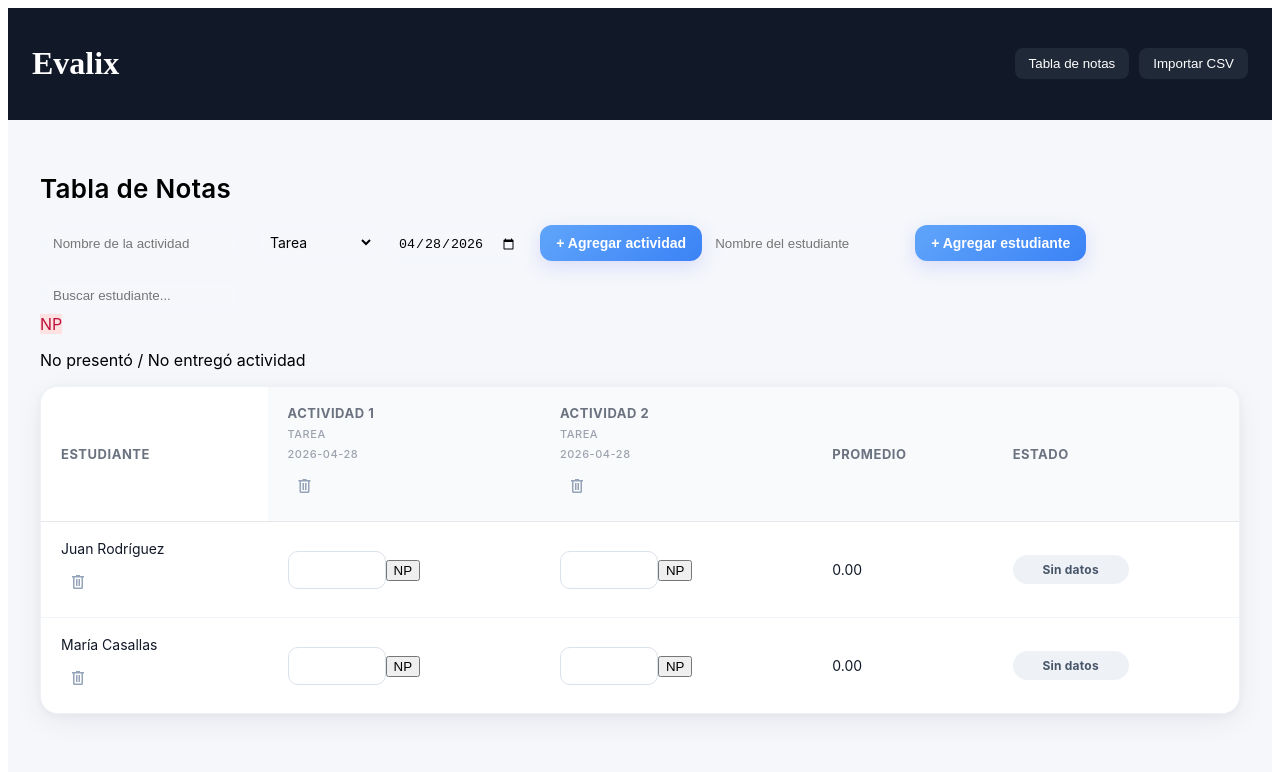
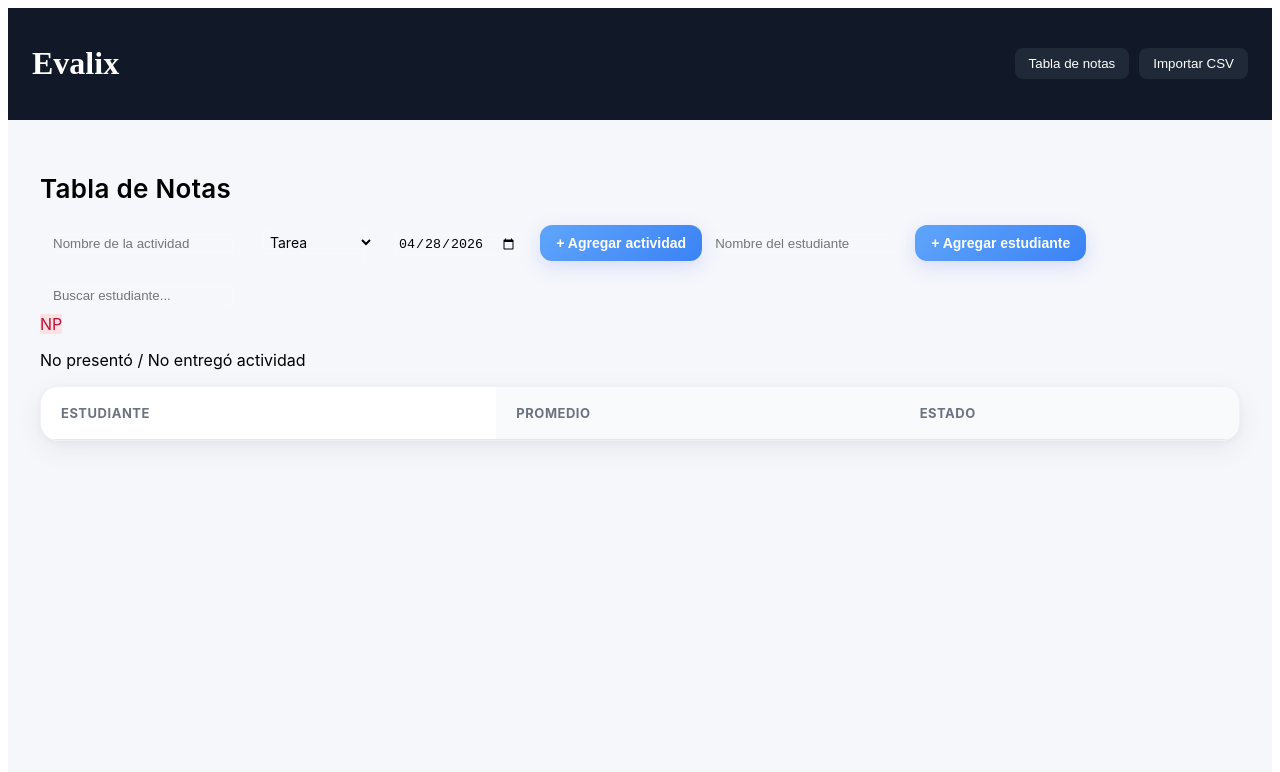
Before and after one commit to Frixix/Evalix, a React (Vite) app: page / in a window 1280 px wide. Shown: the top 772 px of the page. Built offline with nearby package versions, Linux system fonts and the light colour scheme.

Commit message:
Refactor : eliminar mocks locales y preparar estados para cargar desde supabase

```diff
--- a/src/App.jsx
+++ b/src/App.jsx
@@ -2,36 +2,17 @@ import { useState } from "react";
 import TablaNotas from "./components/TablaNotas/TablaNotas";
 import ImportarCSV from "./components/ImportarCSV";
 import Header from "./components/Header";
-import { estudiantesMock } from "./data/estudiantes";
-import { usePersistenciaNotas } from "./hooks/usePersistenciaNotas";
+// import { estudiantesMock } from "./data/estudiantes";
+// import { usePersistenciaNotas } from "./hooks/usePersistenciaNotas";
 
 function App() {
   const [vista, setVista] = useState("tabla");
 
-  const [actividades, setActividades] = useState([
-    {
-      id: 1,
-      nombre: "Actividad 1",
-      categoria: "Tarea",
-      fechaCreacion: new Date().toISOString().split("T")[0]
-    },
-    {
-      id: 2,
-      nombre: "Actividad 2",
-      categoria: "Tarea",
-      fechaCreacion: new Date().toISOString().split("T")[0]
-    }
-  ]);
+    const [actividades, setActividades] =
+      useState([]);
 
-  const [estudiantes, setEstudiantes] =
-    useState(estudiantesMock);
-
-  usePersistenciaNotas({
-    estudiantes,
-    actividades,
-    setEstudiantes,
-    setActividades
-  });
+    const [estudiantes, setEstudiantes] =
+      useState([]);
 
   return (
     <>
--- a/src/components/TablaNotas/TablaNotas.jsx
+++ b/src/components/TablaNotas/TablaNotas.jsx
@@ -60,7 +60,6 @@ function TablaNotas({
     estudiantes,
     busqueda
   );
-  console.log(estudiantes);
 
 
   return (
```
